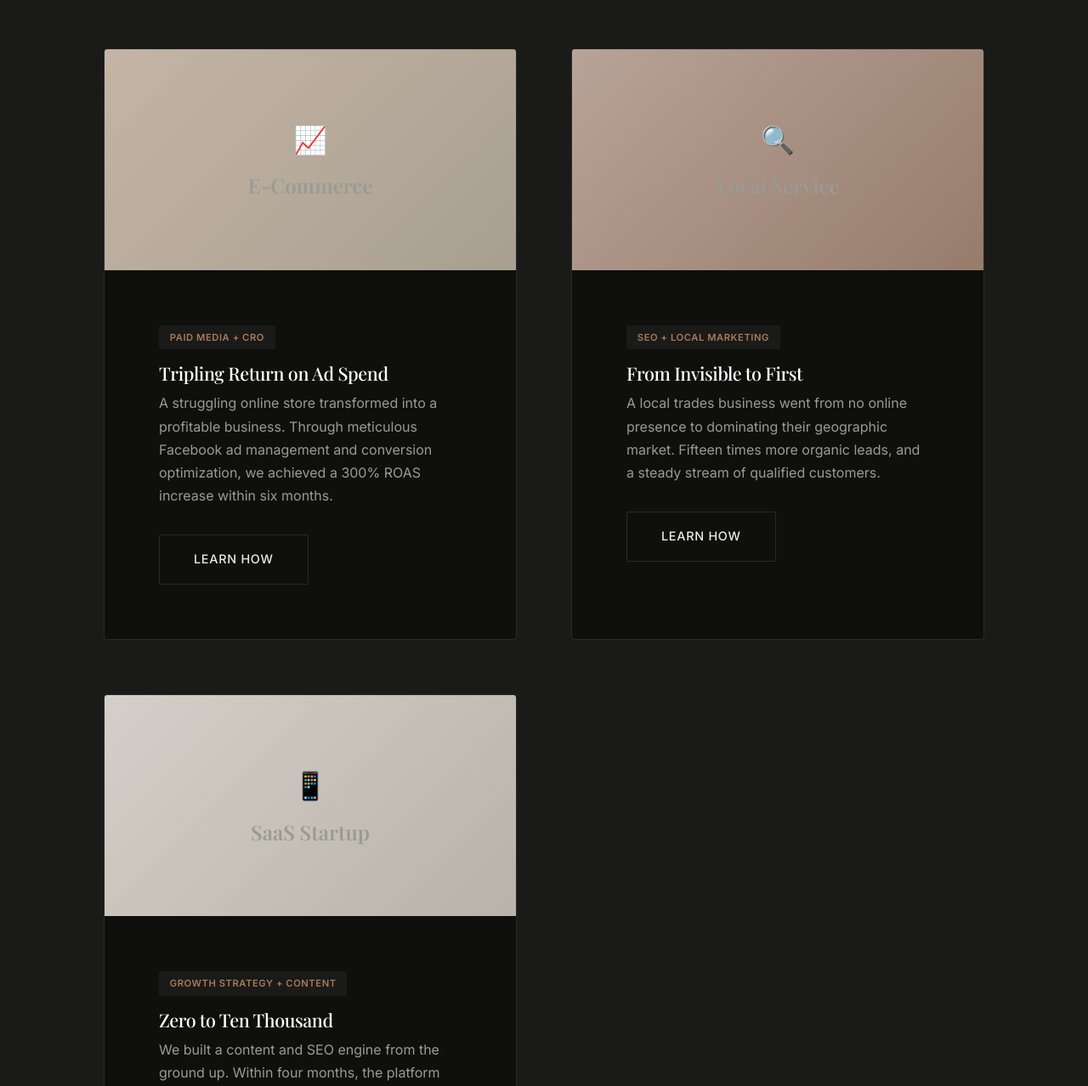
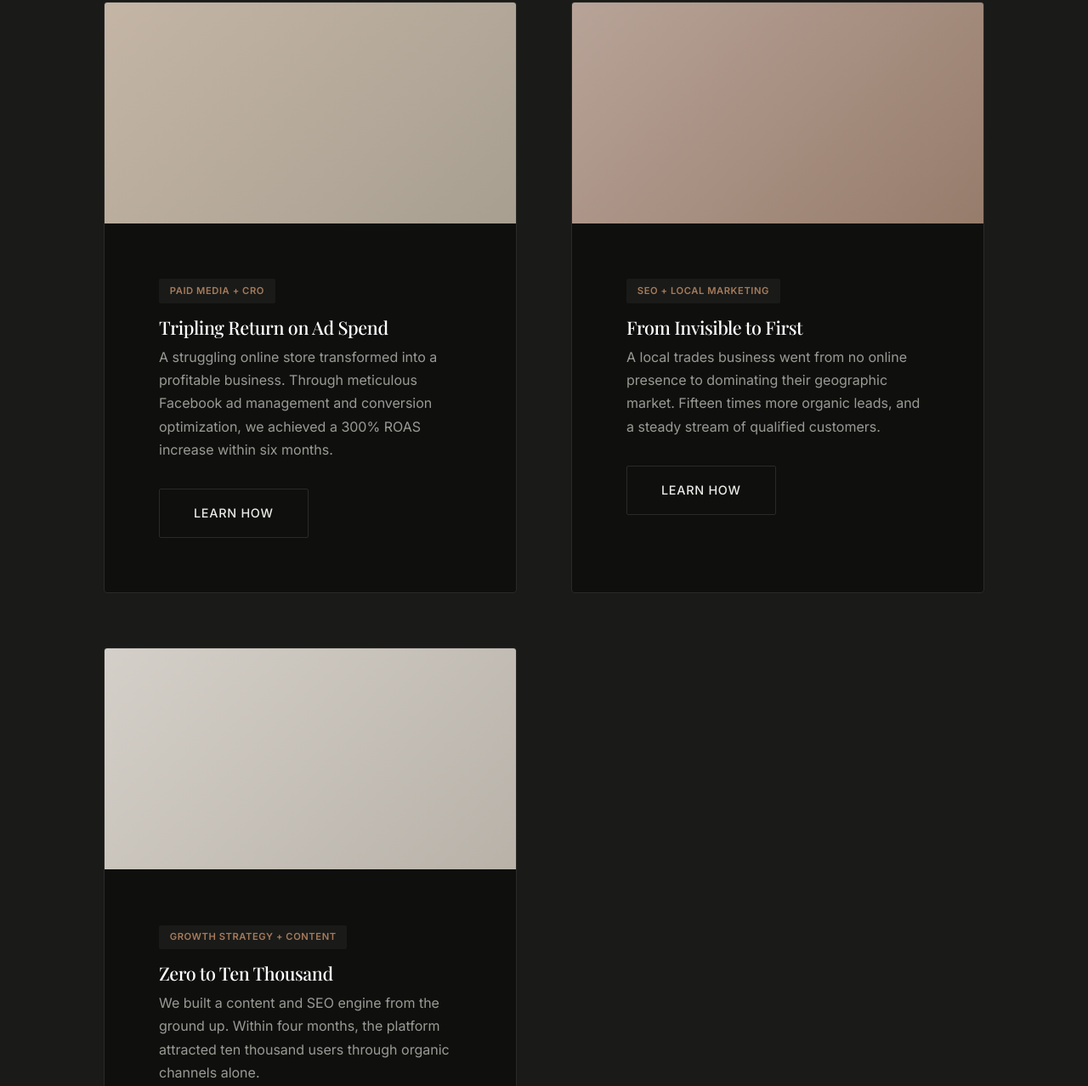
Before and after one commit to crimsonpark2/kioomdigital.com, a plain HTML site: page index.html in a window 1280 px wide. Shown: the part 3136-4414 px from the top of the page at 85% size. Drawn offline with nearby package versions, Linux system fonts and the light colour scheme.

Commit message:
Remove ALL remaining emoji icons from index.html, about.html, services.html

```diff
--- a/index.html
+++ b/index.html
@@ -91,32 +91,26 @@
             </div>
             <div class="services-grid">
                 <div class="service-card">
-                    <div class="service-icon">📢</div>
                     <h3>Paid Media</h3>
                     <p>Precision-targeted campaigns across Google, Meta, and LinkedIn. We allocate budget where it performs, constantly optimizing for return.</p>
                 </div>
                 <div class="service-card">
-                    <div class="service-icon">🔍</div>
                     <h3>Search & Content</h3>
                     <p>SEO that builds lasting organic equity. Content that resonates with your audience and earns their trust over time.</p>
                 </div>
                 <div class="service-card">
-                    <div class="service-icon">🎨</div>
                     <h3>Brand & Creative</h3>
                     <p>Visual identities and creative expressions that capture attention and communicate your essence with clarity and beauty.</p>
                 </div>
                 <div class="service-card">
-                    <div class="service-icon">📈</div>
                     <h3>Growth Strategy</h3>
                     <p>Holistic analysis of your funnel, from acquisition to retention. We identify bottlenecks and design experiments that scale.</p>
                 </div>
                 <div class="service-card">
-                    <div class="service-icon">🔧</div>
                     <h3>Technical Excellence</h3>
                     <p>Robust technical implementation — websites, analytics, automation — that provides a solid foundation for your marketing efforts.</p>
                 </div>
                 <div class="service-card">
-                    <div class="service-icon">📱</div>
                     <h3>Social Presence</h3>
                     <p>Organic social strategy that builds community and nurtures loyalty. Thoughtful content and genuine engagement.</p>
                 </div>
@@ -136,10 +130,7 @@
             </div>
             <div class="portfolio-grid">
                 <article class="portfolio-item">
-                    <div class="portfolio-image" style="background: linear-gradient(135deg, #C4B5A5 0%, #A89F91 100%); display: flex; align-items: center; justify-content: center; flex-direction: column;">
-                        <span style="font-size: 2rem;">📈</span>
-                        <span style="margin-top: 0.5rem; font-weight: 600;">E-Commerce</span>
-                    </div>
+                    <div class="portfolio-image" style="background: linear-gradient(135deg, #C4B5A5 0%, #A89F91 100%);"></div>
                     <div class="portfolio-content">
                         <span class="tag">Paid Media + CRO</span>
                         <h3>Tripling Return on Ad Spend</h3>
@@ -149,10 +140,7 @@
                 </article>
 
                 <article class="portfolio-item">
-                    <div class="portfolio-image" style="background: linear-gradient(135deg, #B8A398 0%, #967C6B 100%); display: flex; align-items: center; justify-content: center; flex-direction: column;">
-                        <span style="font-size: 2rem;">🔍</span>
-                        <span style="margin-top: 0.5rem; font-weight: 600;">Local Service</span>
-                    </div>
+                    <div class="portfolio-image" style="background: linear-gradient(135deg, #B8A398 0%, #967C6B 100%);"></div>
                     <div class="portfolio-content">
                         <span class="tag">SEO + Local Marketing</span>
                         <h3>From Invisible to First</h3>
@@ -162,10 +150,7 @@
                 </article>
 
                 <article class="portfolio-item">
-                    <div class="portfolio-image" style="background: linear-gradient(135deg, #D4CFC8 0%, #B8B2A9 100%); display: flex; align-items: center; justify-content: center; flex-direction: column;">
-                        <span style="font-size: 2rem;">📱</span>
-                        <span style="margin-top: 0.5rem; font-weight: 600;">SaaS Startup</span>
-                    </div>
+                    <div class="portfolio-image" style="background: linear-gradient(135deg, #D4CFC8 0%, #B8B2A9 100%);"></div>
                     <div class="portfolio-content">
                         <span class="tag">Growth Strategy + Content</span>
                         <h3>Zero to Ten Thousand</h3>
```
Also changed, not shown: about.html (+0 -4 lines), services.html (+0 -8 lines).
